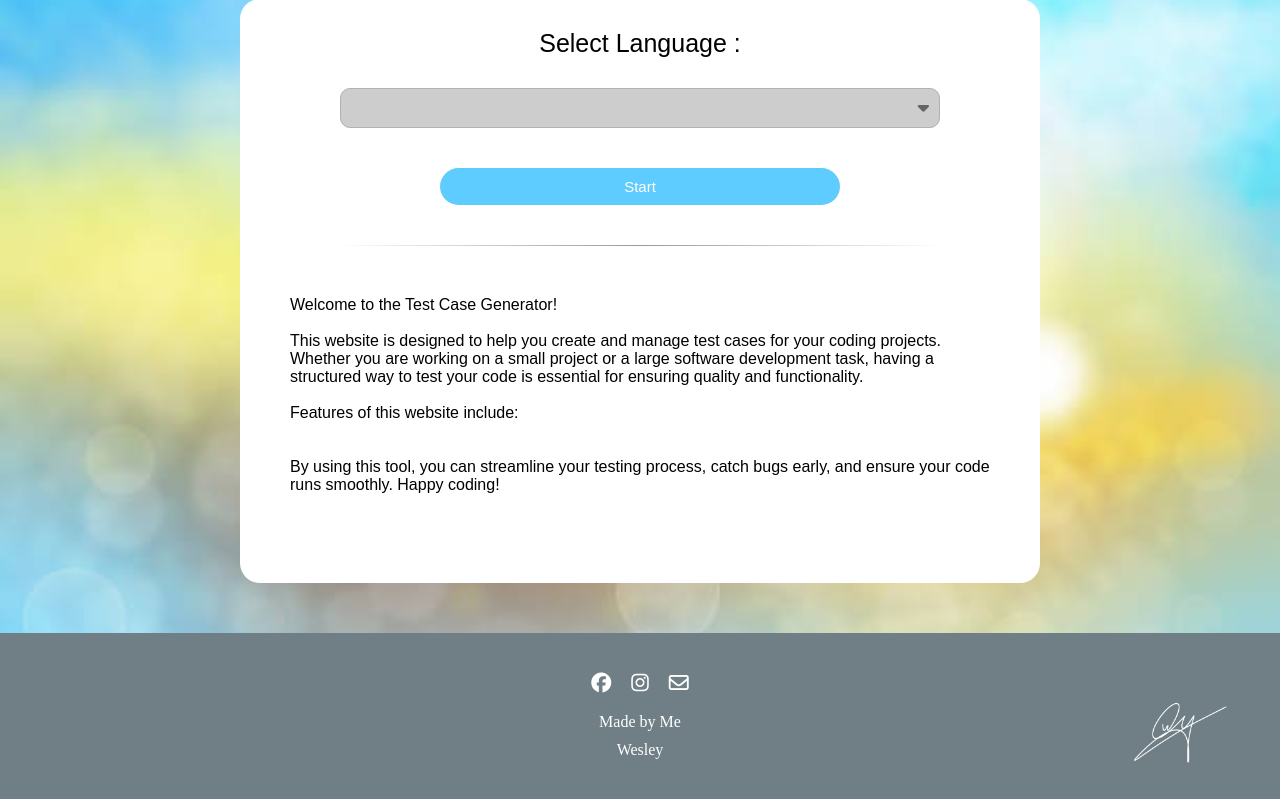
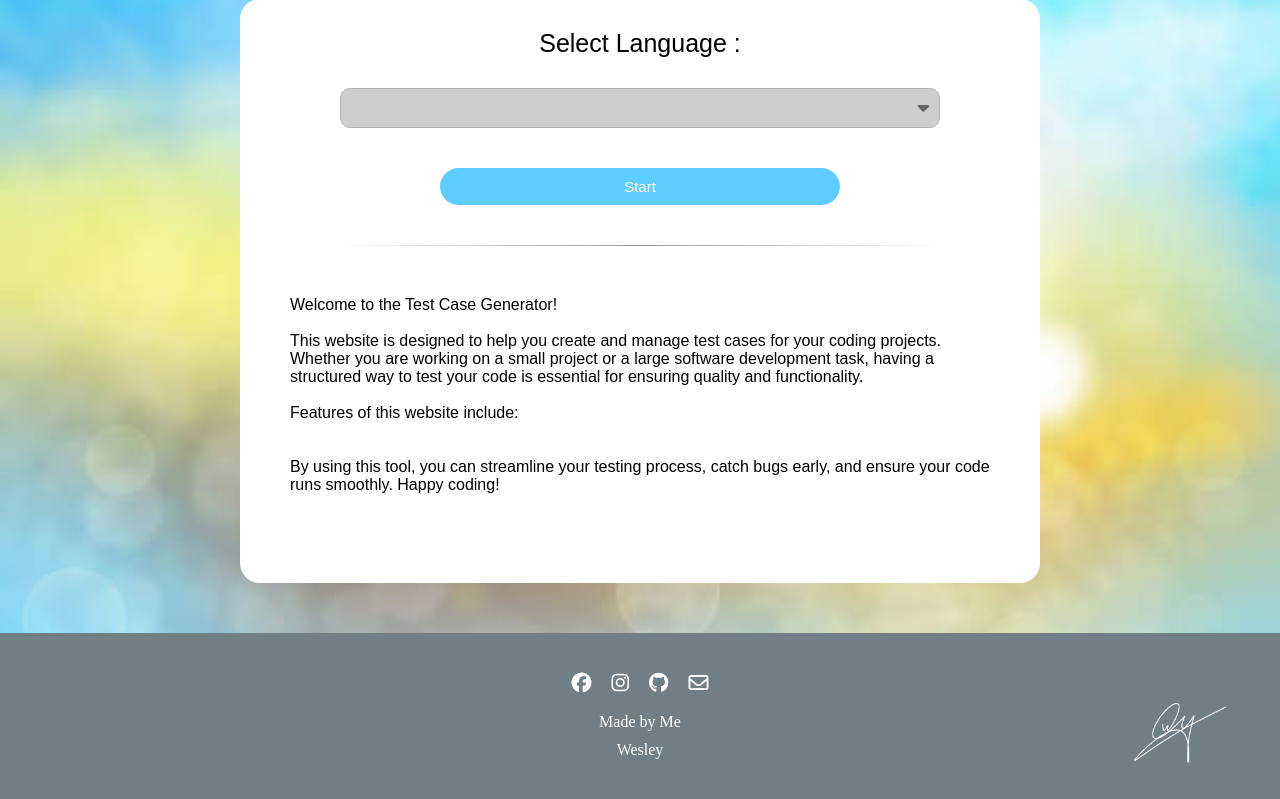
Before and after one commit to ilovemath25/Test-Case, a Flask app: page / in a window 1280 px wide. Shown: the part 61-860 px from the top of the page. Run offline with Flask 3, Linux system fonts and the light colour scheme; some libraries are stand-ins or nearby versions.

Commit message:
Update main.html

```diff
--- a/templates/main.html
+++ b/templates/main.html
@@ -79,6 +79,7 @@
             <div class="sosmed">
                <a href="https://www.facebook.com/wesley.yansen.3/"><i class="fa-brands fa-facebook"></i></a>
                <a href="https://www.instagram.com/ilovemath2503/"><i class="fa-brands fa-instagram"></i></a>
+               <a href="https://github.com/ilovemath25/"><i class="fa-brands fa-github"></i></a>
                <a href="mailto:ilovemath250@gmail.com"><i class="fa-regular fa-envelope"></i></a>
             </div>
             <p>Made by Me</p>
```
